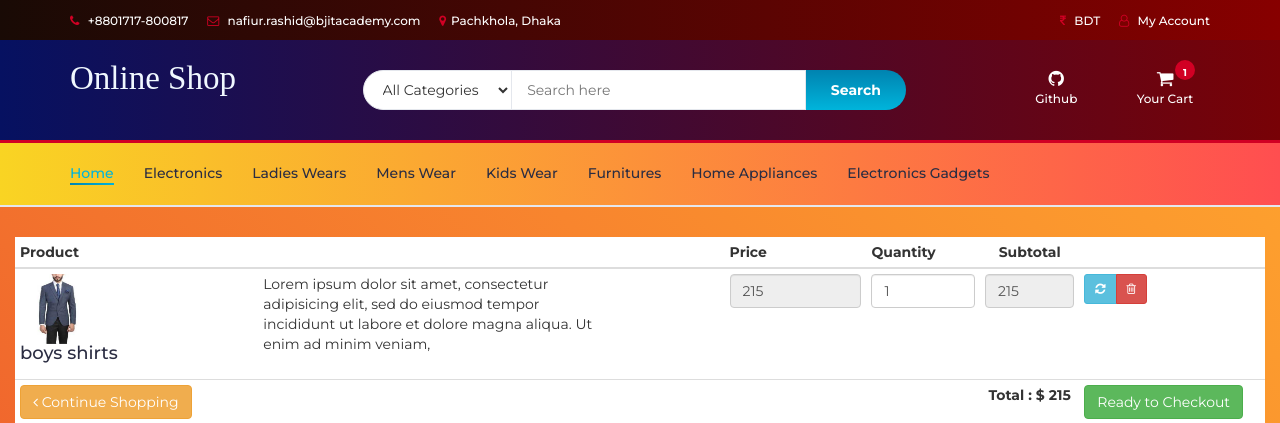
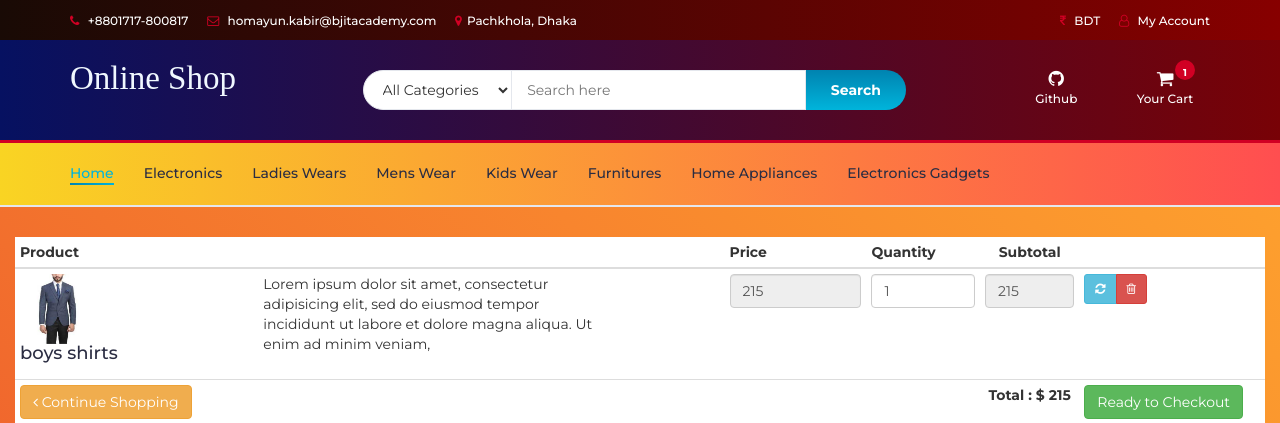
Before and after one commit to nafiurrashid/ansible_project, a PHP site: page /myfiles/cart.php in a window 1280 px wide. Shown: the top 423 px of the page. Run offline with PHP 8.4, Linux system fonts and the light colour scheme; data comes from the database, SQL or seed files in the repository; some libraries are stand-ins or nearby versions.

Commit message:
Update header.php
Refs#123
change contact person

```diff
--- a/header.php
+++ b/header.php
@@ -123,7 +123,7 @@ session_start();
 				<div class="container">
 					<ul class="header-links pull-left">
 						<li><a href="#"><i class="fa fa-phone"></i> +8801717-800817</a></li>
-						<li><a href="#"><i class="fa fa-envelope-o"></i> nafiur.rashid@bjitacademy.com</a></li>
+						<li><a href="#"><i class="fa fa-envelope-o"></i> homayun.kabir@bjitacademy.com</a></li>
 						<li><a href="#"><i class="fa fa-map-marker"></i>Pachkhola, Dhaka</a></li>
 					</ul>
 					<ul class="header-links pull-right">
```
